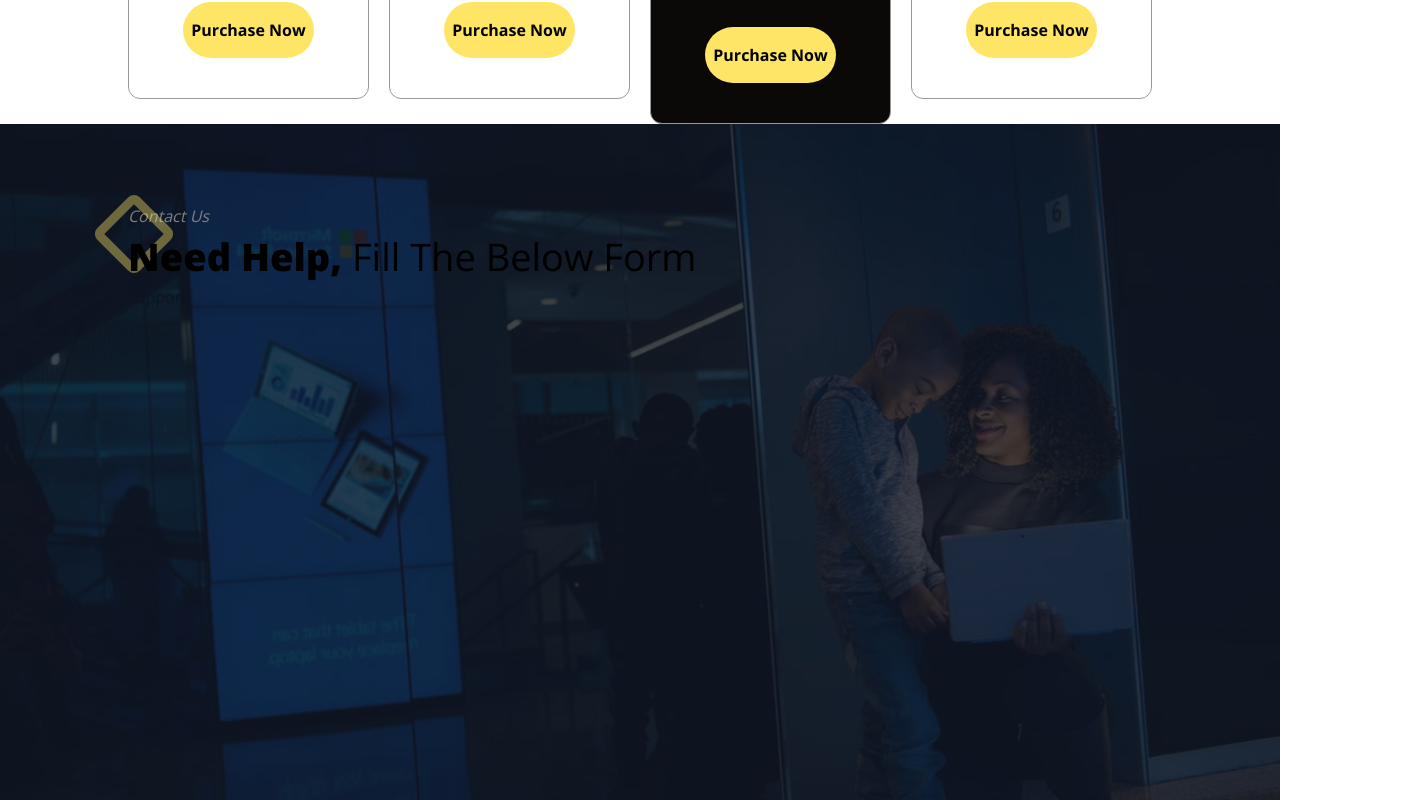
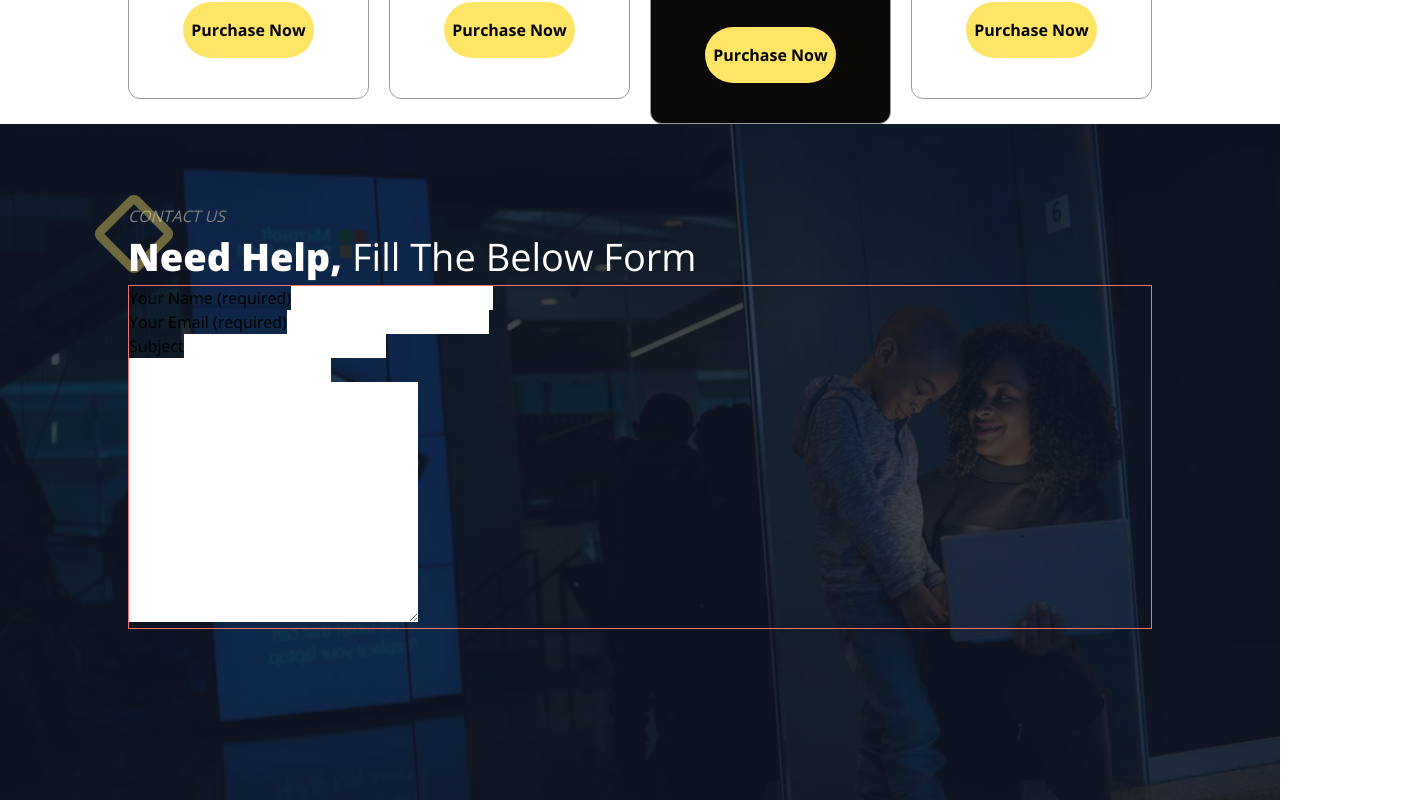
Before and after one commit to Victor-Umeh/gApp, a Next.js app: page / in a window 1280 px wide. Shown: the part 4420-5220 px from the top of the page, 1409 px wide, since content can reach past the window. Built offline with nearby package versions, Linux system fonts and the light colour scheme.

Commit message:
support channel

```diff
--- a/src/components/support.tsx
+++ b/src/components/support.tsx
@@ -1,17 +1,50 @@
 import { CustomSectionHeading } from "./ui";
+import SupportChannel from "./ui/supportChannels";
 
 const SupportSection = () => {
   return (
     <section className="relative pt-[5rem] px-5 md:px-[8rem] bg-support bg-center bg-no-repeat bg-cover lg:bg-right min-h-screen">
-      <div className="absolute top-0 left-0 w-full h-full bg-gray-900/80 -z-0" />
+      <div className="absolute top-0 left-0 w-full h-full bg-gray-900/80 " />
       <CustomSectionHeading
-        tag="Contact Us"
+        tag="CONTACT US"
         headerBold="Need Help,"
         headerLight="Fill The Below Form"
         questionMark={null}
         variants="light"
       />
-      support
+
+      <div>
+        <form className="relative w-full z-10 border border-red-400">
+          <div>
+            <label htmlFor="name" className="block w-screen">
+              <span>Your Name (required)</span>
+              <input type="text" id="name" />
+            </label>
+            <label htmlFor="email" className="block w-screen">
+              <span>Your Email (required)</span>
+              <input type="email" id="email" />
+            </label>
+          </div>
+          <label htmlFor="" className="block w-screen">
+            <span>Subject</span>
+            <input type="text" />
+          </label>
+          <label htmlFor="" className="block w-screen">
+            <span></span>
+            <input type="text" />
+          </label>
+          <label htmlFor="message" className="block w-screen">
+            <textarea
+              name="message"
+              id="message"
+              cols={30}
+              rows={10}
+            ></textarea>
+          </label>
+        </form>
+
+        <div></div>
+      </div>
     </section>
   );
 };
--- a/src/components/ui/CustomSectionHeading.tsx
+++ b/src/components/ui/CustomSectionHeading.tsx
@@ -28,7 +28,11 @@ const CustomSectionHeading = ({
     >
       {tag}
     </span>
-    <h3 className="text-[38px] font-[900] z-10 relative">
+    <h3
+      className={clsx("text-[38px] font-[900] z-10 relative", {
+        "text-white": variants === "light",
+      })}
+    >
       {headerBold}
       <span className="font-[200]"> {headerLight}</span> {questionMark}
     </h3>
--- a/src/components/ui/socialIcon.tsx
+++ /dev/null
@@ -1,7 +0,0 @@
-import React from "react";
-
-const SocialIcon = () => {
-  return <div>socialIcon</div>;
-};
-
-export default SocialIcon;
--- /dev/null
+++ b/src/components/ui/supportChannels.tsx
@@ -0,0 +1,21 @@
+import { type } from "os";
+import React from "react";
+
+type TProps = {
+  children: React.ReactNode;
+  type: string;
+  handle: string;
+};
+const SupportChannel = ({ children, type, handle }: TProps) => {
+  return (
+    <div>
+      <span>{children}</span>
+      <p>
+        {type}
+        <span>{handle}</span>
+      </p>
+    </div>
+  );
+};
+
+export default SupportChannel;
```
